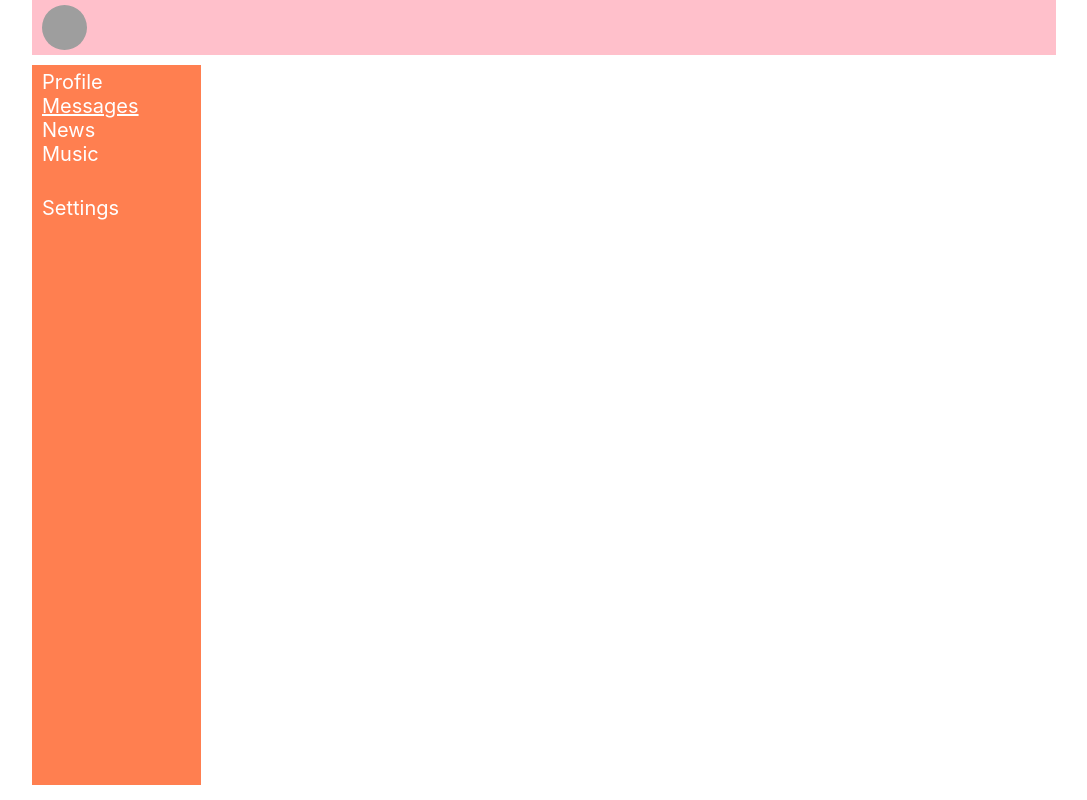
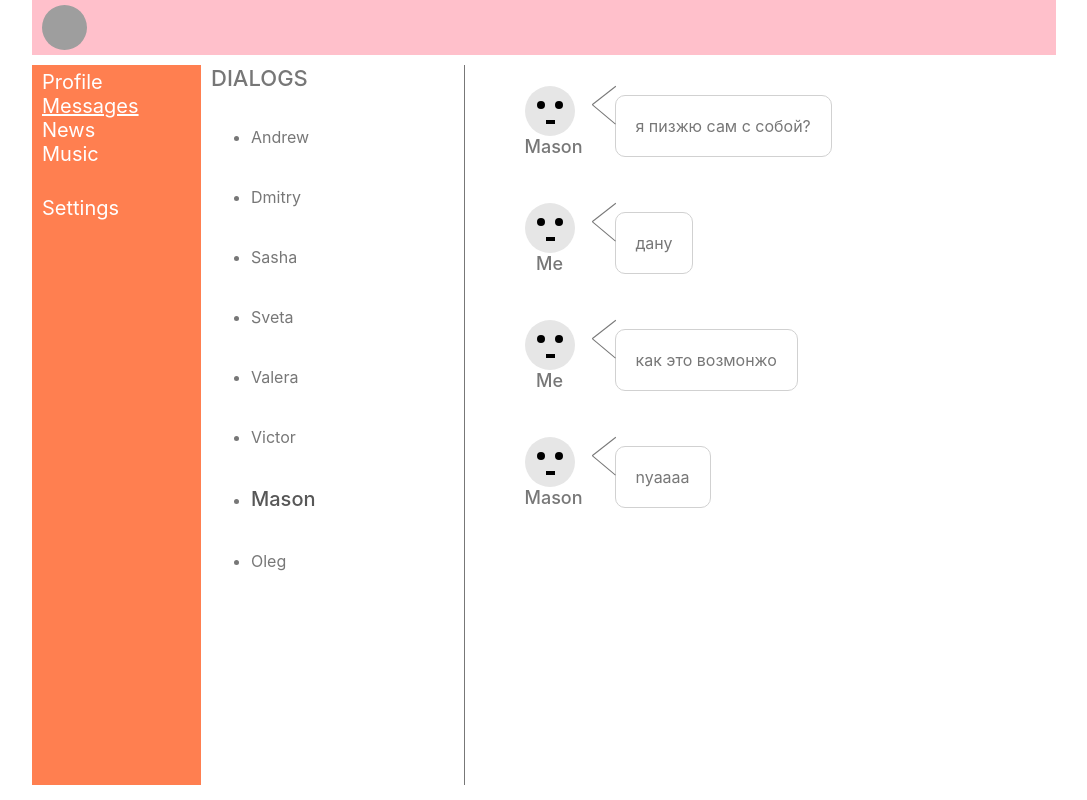
Before and after one commit to maks-kotov/react_with_dimich, a React (Create React App) app: page /messages/mason in a window 1280 px wide. Shown: the whole page, without its empty margins (96-1183 px from the left). Built offline with nearby package versions, Linux system fonts and the light colour scheme; grey boxes are pictures that could not be loaded.

Commit message:
кнопки в messages работают по логике масона

```diff
--- a/src/App.js
+++ b/src/App.js
@@ -23,7 +23,82 @@ const App = () => {
             <Route path="/music" element={<Music />} />
             <Route path="/settings" element={<Settings />} />
 
-            <Route path='/messages/andrew' element={<Messages />} />
+
+
+
+
+            <Route path='/messages/andrew' element={<Messages
+            text1='I am a normal popower and i can have text and everything'
+            text2='I am a normal pBlabllbl i can have text and everything'
+            text3='I am a normal popower and i can have text and everything'
+            text4='I am a normal popower and i can have text and everything'
+            name1='Andrew'
+            name2='Me'
+            name3='Me'
+            name4='Andrew'/>}/>
+            <Route path='/messages/dmitry' element={<Messages
+            text1='я диман'
+            text2='вуссап'
+            text3='я масон'
+            text4='ай эм сэд'
+            name1='Dmitry'
+            name2='Me'
+            name3='Me'
+            name4='Dmitry'/>}/>
+            <Route path='/messages/sasha' element={<Messages
+            text1='я sasha'
+            text2='вуссап'
+            text3='я масоnnn'
+            text4="i'm sad"
+            name1='Sasha'
+            name2='Me'
+            name3='Me'
+            name4='Sasha'/>}/>
+            <Route path='/messages/sveta' element={<Messages
+            text1='hello'
+            text2='nice to meet you'
+            text3='how are you?'
+            text4="i'm fine"
+            name1='Sveta'
+            name2='Me'
+            name3='Me'
+            name4='Sveta'/>}/>
+            <Route path='/messages/valera' element={<Messages
+            text1='валер'
+            text2='чё'
+            text3='валер'
+            text4="настало твоё время"
+            name1='Valera'
+            name2='Me'
+            name3='Me'
+            name4='Valera'/>}/>
+            <Route path='/messages/victor' element={<Messages
+            text1='здарова масон'
+            text2='здарова виктор'
+            text3='как оно'
+            text4="i am fine niga"
+            name1='Victor'
+            name2='Me'
+            name3='Me'
+            name4='Victor'/>}/>
+            <Route path='/messages/mason' element={<Messages
+            text1='я пизжю сам с собой?'
+            text2='дану'
+            text3='как это возмонжо'
+            text4="nyaaaa"
+            name1='Mason'
+            name2='Me'
+            name3='Me'
+            name4='Mason'/>}/>
+            <Route path='/messages/oleg' element={<Messages
+            text1='здарова'
+            text2='привет'
+            text3='как дела?'
+            text4="щас расскажу охуеешь"
+            name1='Oleg'
+            name2='Me'
+            name3='Me'
+            name4='Oleg'/>}/>
           </Routes>
         </div>
       </div>
--- /dev/null
+++ b/src/components/messages/components/listItem.jsx
@@ -0,0 +1,10 @@
+import { NavLink } from 'react-router-dom'
+import classes from './listItem.module.css'
+const ListItem = (props) => {
+    return (
+        <li className={classes.ListItem}>
+                        <NavLink to={props.to}  className={navData=> navData.isActive ? classes.activeEl : classes.yaSsilka}>{props.name}</NavLink>
+        </li>
+    )
+}
+export default ListItem
--- /dev/null
+++ b/src/components/messages/components/listItem.module.css
@@ -0,0 +1,14 @@
+.ListItem {
+    padding: 20px 0;
+    font-size: 16px;
+    color: rgb(119, 119, 119);
+}
+.ListItem a {
+    text-decoration: none;
+    color: rgb(119, 119, 119);
+}
+.activeEl {
+    font-weight: 500;
+    font-size: 20px;
+    color: rgb(87, 87, 87) !important;
+}
--- a/src/components/messages/messages.jsx
+++ b/src/components/messages/messages.jsx
@@ -1,3 +1,4 @@
+import ListItem from './components/listItem'
 import Message from './components/message'
 import classes from './messages.module.css'
 import { NavLink } from 'react-router-dom'
@@ -8,40 +9,24 @@ const Messages = (props) => {
             <div className={classes.chats}>
                 <div className={classes.dialogs}>DIALOGS</div>
                 <ul>
-                    <li className={classes.ListItem}>
-                        <NavLink to='andrew'>Andrew</NavLink>
-                    </li>
-                    <li className={classes.ListItem}>
-                        <NavLink to='dmitry' className={classes.activeEl}>Dmitry</NavLink>
-                    </li>
-                    <li className={classes.ListItem}>
-                        <NavLink to='sasha'>Sasha</NavLink>
-                    </li>
-                    <li className={classes.ListItem}>
-                        <NavLink to='sveta'>Sveta</NavLink>
-                    </li>
-                    <li className={classes.ListItem}>
-                        <NavLink to='valera'>Valera</NavLink>
-                    </li>
-                    <li className={classes.ListItem}>
-                        <NavLink to='victor'>Victor</NavLink>
-                    </li>
-                    <li className={classes.ListItem}>
-                        <NavLink to='mason'>Mason</NavLink>
-                    </li>
-                    <li className={classes.ListItem}>
-                        <NavLink to='oleg'>Oleg</NavLink>
-                    </li>
+                    <ListItem name='Andrew' to='/messages/andrew'/>
+                    <ListItem name='Dmitry' to='/messages/dmitry'/>
+                    <ListItem name='Sasha' to='/messages/sasha'/>
+                    <ListItem name='Sveta' to='/messages/sveta'/>
+                    <ListItem name='Valera' to='/messages/valera'/>
+                    <ListItem name='Victor' to='/messages/victor'/>
+                    <ListItem name='Mason' to='/messages/mason'/>
+                    <ListItem name='Oleg' to='/messages/oleg'/>
                 </ul>
             </div>
 
-            <div className={classes.messages}>
-                <Message name='Dmitry' text='I am a normal popower and i can have text and everything'/>
-                <Message name='Me' text='I am a normal pBlabllbl i can have text and everything'/>
-                <Message name='Me' text='I am a normal popower and i can have text and everything'/>
-                <Message name='Dmitry' text='I am a normal popower and i can have text and everything'/>
-                </div>
+            <div>
+                <Message name={props.name1} text={props.text1}/>
+                <Message name={props.name2} text={props.text2}/>
+                <Message name={props.name3} text={props.text3}/>
+                <Message name={props.name4} text={props.text4}/>
             </div>
+        </div>
     )
 }
 export default Messages
--- a/src/components/messages/messages.module.css
+++ b/src/components/messages/messages.module.css
@@ -5,25 +5,8 @@
 .chats {
     border-right: 1px solid rgb(119, 119, 119);
 }
-.messages {
-
-}
 .dialogs {
     font-size: 22px;
     font-weight: 500;
     color: rgb(119, 119, 119);
 }
-.ListItem {
-    padding: 20px 0;
-    font-size: 16px;
-    color: rgb(119, 119, 119);
-}
-.ListItem a {
-    text-decoration: none;
-    color: rgb(119, 119, 119);
-}
-.activeEl {
-    font-weight: 500;
-    font-size: 20px;
-    color: rgb(87, 87, 87) !important;
-}
```
